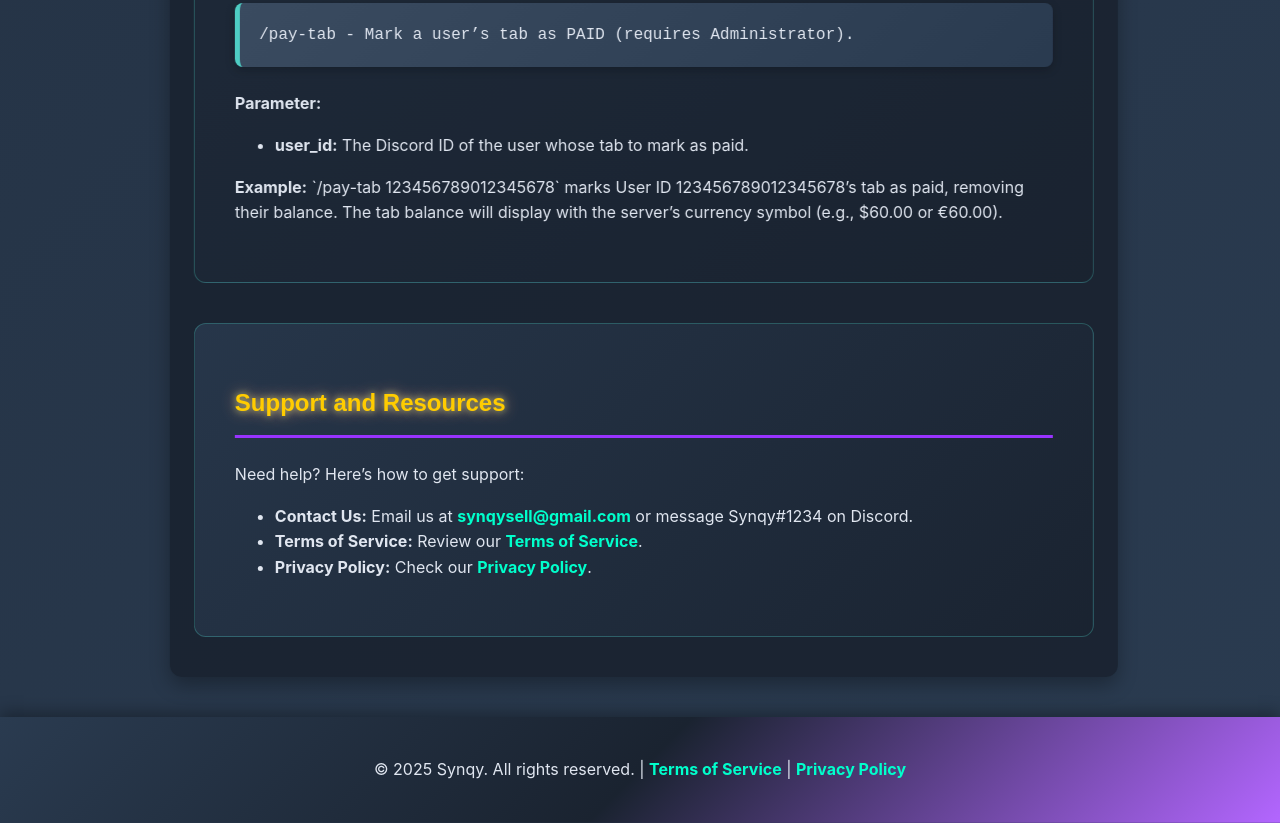
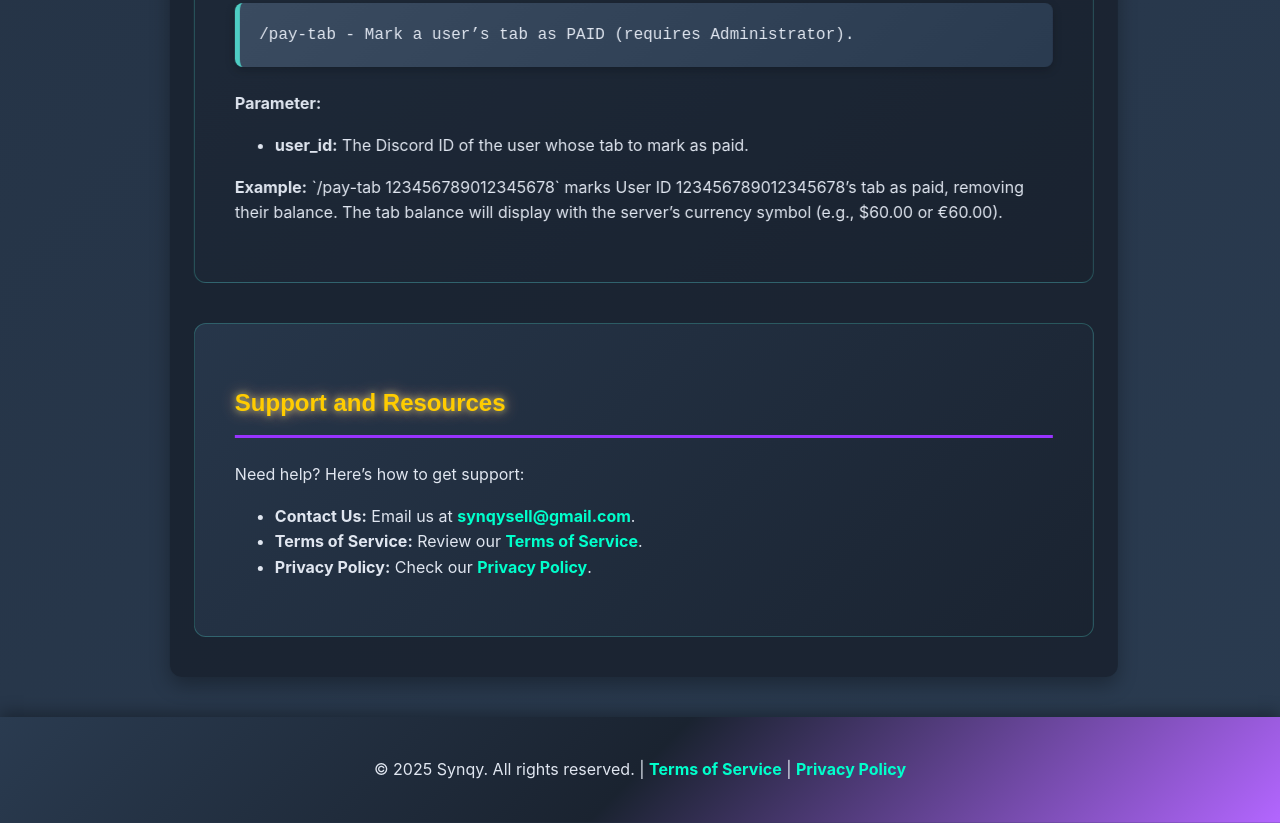
Before and after one commit to cjenkinc/synqsell-guide, a plain HTML site: page index.html in a window 1280 px wide. Shown: the part 5375-6198 px from the top of the page. Drawn offline with Linux system fonts and the light colour scheme.

Commit message:
main removed synqy ref

```diff
--- a/index.html
+++ b/index.html
@@ -466,7 +466,7 @@
             <h2>Support and Resources</h2>
             <p>Need help? Here’s how to get support:</p>
             <ul>
-                <li><strong>Contact Us:</strong> Email us at <a href="mailto:synqysell@gmail.com">synqysell@gmail.com</a> or message Synqy#1234 on Discord.</li>
+                <li><strong>Contact Us:</strong> Email us at <a href="mailto:synqysell@gmail.com">synqysell@gmail.com</a>.</li>
                 <li><strong>Terms of Service:</strong> Review our <a href="https://tos.synqysell.com">Terms of Service</a>.</li>
                 <li><strong>Privacy Policy:</strong> Check our <a href="https://privacy.synqysell.com">Privacy Policy</a>.</li>
             </ul>
```
